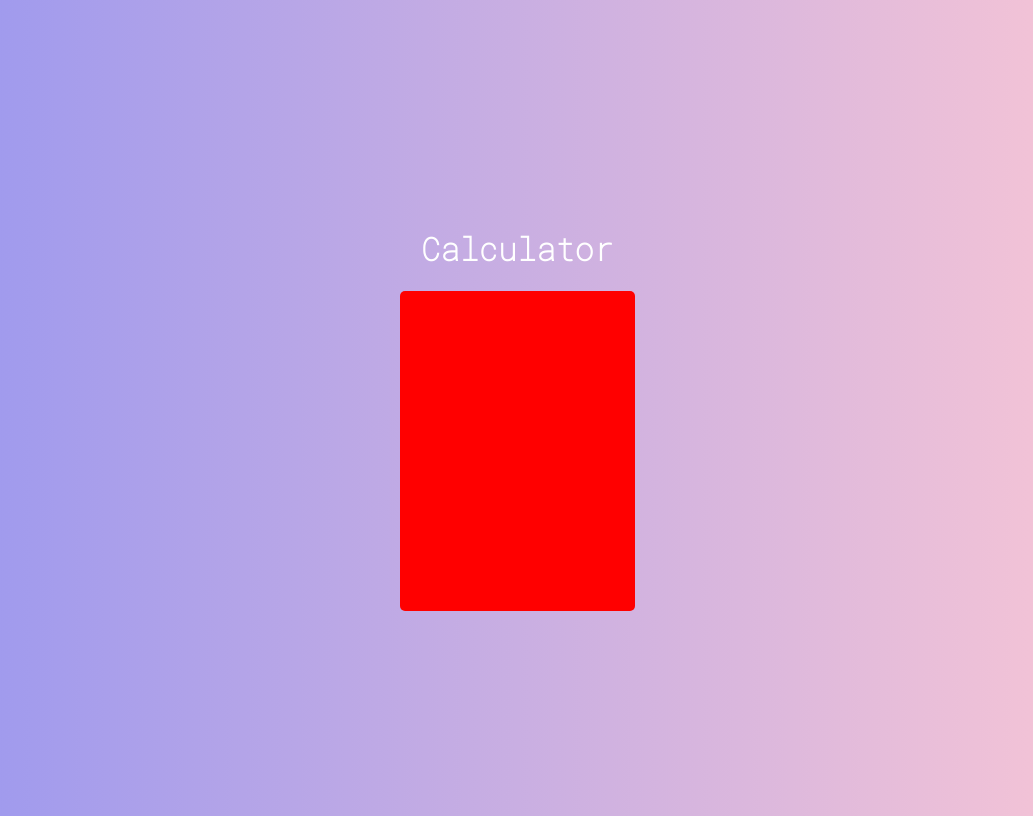
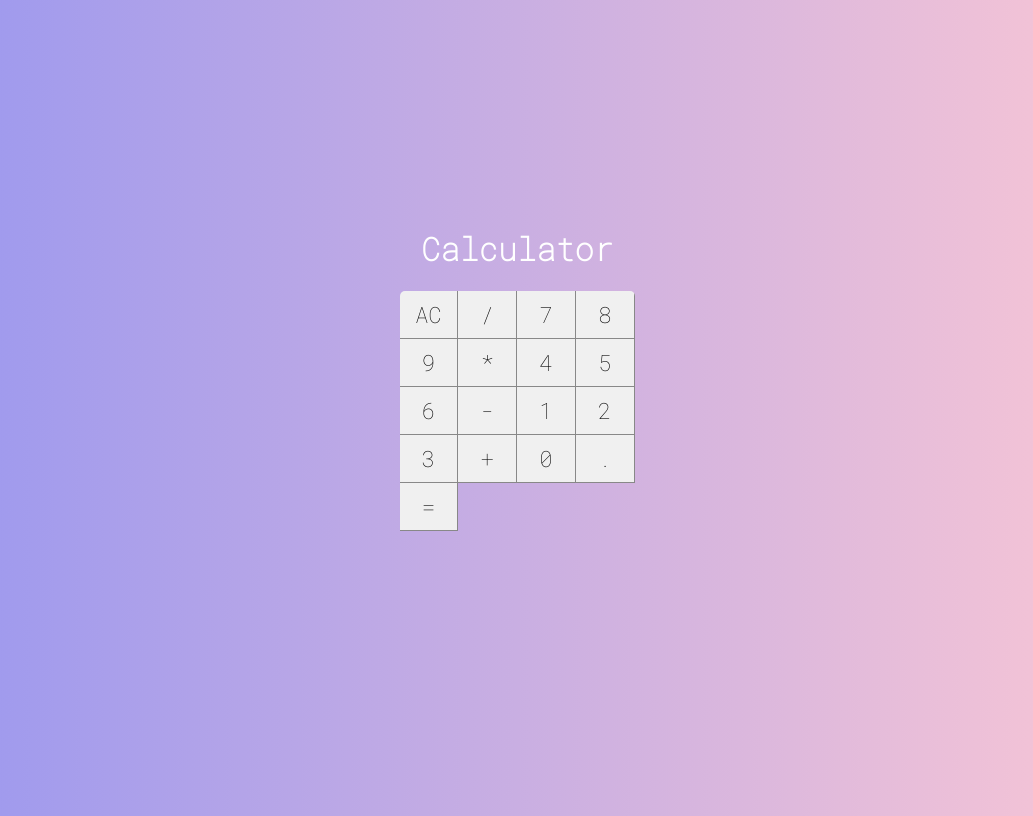
Before and after one commit to luizfelmach/reactcalculator, a React (Create React App) app: page / in a window 1280 px wide. Shown: the whole page, without its empty margins (123-1156 px from the left). Built offline with nearby package versions, Linux system fonts and the light colour scheme.

Commit message:
Add components button

```diff
--- /dev/null
+++ b/src/components/Button.css
@@ -0,0 +1,13 @@
+:root {
+  --bg-button: #f0f0f0;
+  --border-button: solid 1px #888;
+}
+
+.button {
+  font-size: 1.4em;
+  background-color: var(--bg-button);
+  border: none;
+  border-right: var(--border-button);
+  border-bottom: var(--border-button);
+  outline: none;
+}
--- /dev/null
+++ b/src/components/Button.jsx
@@ -0,0 +1,3 @@
+import "./Button.css";
+
+export default (props) => <button className="button">{props.label}</button>;
--- a/src/main/Calculator.css
+++ b/src/main/Calculator.css
@@ -3,5 +3,7 @@
   width: 235px;
   border-radius: 5px;
   overflow: hidden;
-  background-color: red;
+  display: grid;
+  grid-template-columns: repeat(4, 25%);
+  grid-template-rows: 48px 48px 48px 48px 48px;
 }
--- a/src/main/Calculator.jsx
+++ b/src/main/Calculator.jsx
@@ -1,9 +1,30 @@
 import { Component } from "react";
+import Button from "../components/Button";
 import "./Calculator.css";
 
 class Calculator extends Component {
   render() {
-    return <div className="calculator"></div>;
+    return (
+      <div className="calculator">
+        <Button label="AC" />
+        <Button label="/" />
+        <Button label="7" />
+        <Button label="8" />
+        <Button label="9" />
+        <Button label="*" />
+        <Button label="4" />
+        <Button label="5" />
+        <Button label="6" />
+        <Button label="-" />
+        <Button label="1" />
+        <Button label="2" />
+        <Button label="3" />
+        <Button label="+" />
+        <Button label="0" />
+        <Button label="." />
+        <Button label="=" />
+      </div>
+    );
   }
 }
 
```
